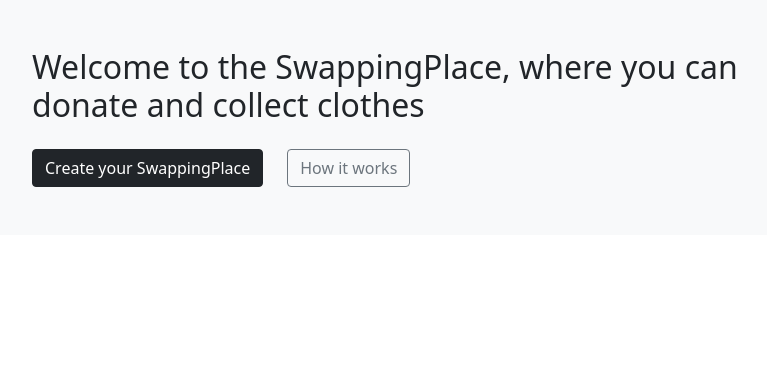
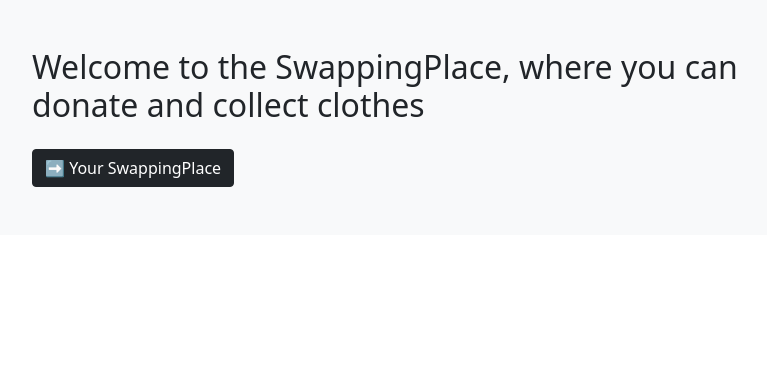
Before and after one commit to LudoTreb/Swapping-place, a Django app: page / in a window 1280 px wide. Shown: the part 72-458 px from the top of the page, without its empty margins (86-853 px from the left). Run offline with Django 4.2, Linux system fonts and the light colour scheme; the visitor is signed in with stand-in values (Sample User, id 1).

Commit message:
Add If/else logic authenticated for some button: 'create your swapping place', 'how it works' and 'Your swapping place'

```diff
--- a/templates/home.html
+++ b/templates/home.html
@@ -8,8 +8,12 @@
     <div class="container p-5">
         <h2 class="text-start w-75">Welcome to the SwappingPlace, where you can donate and collect clothes</h2>
         <div class=" d-flex mt-4">
+            {% if user.is_authenticated %}
+            <a class="btn btn-dark" href="#" role="button">➡️ Your SwappingPlace</a>
+            {% else %}
             <a class="btn btn-dark" href="#" role="button">Create your SwappingPlace</a>
             <a class="btn btn-outline-secondary ms-4" href="#" role="button">How it works</a>
+            {% endif %}
         </div>
     </div>
 </div>
```
